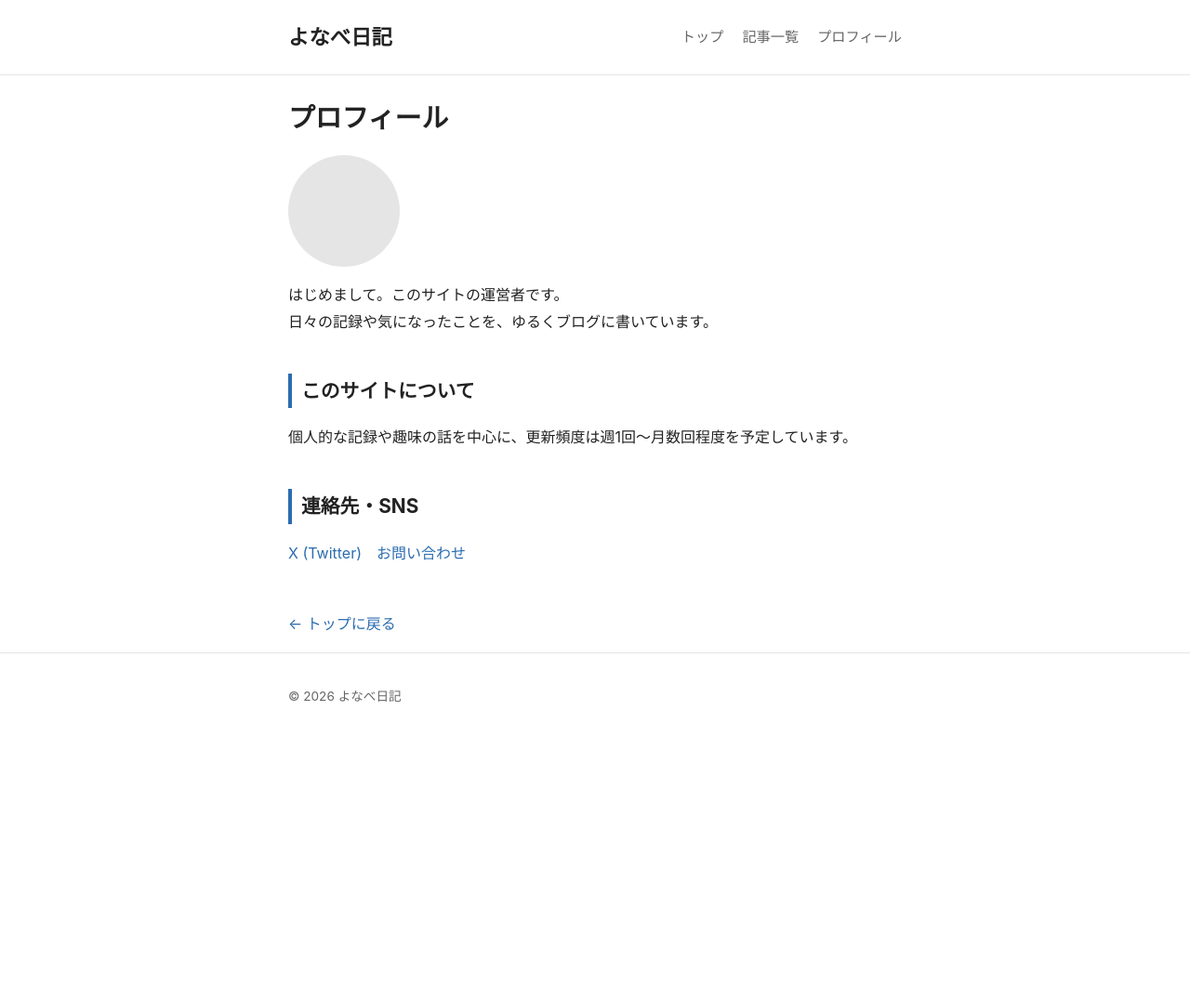
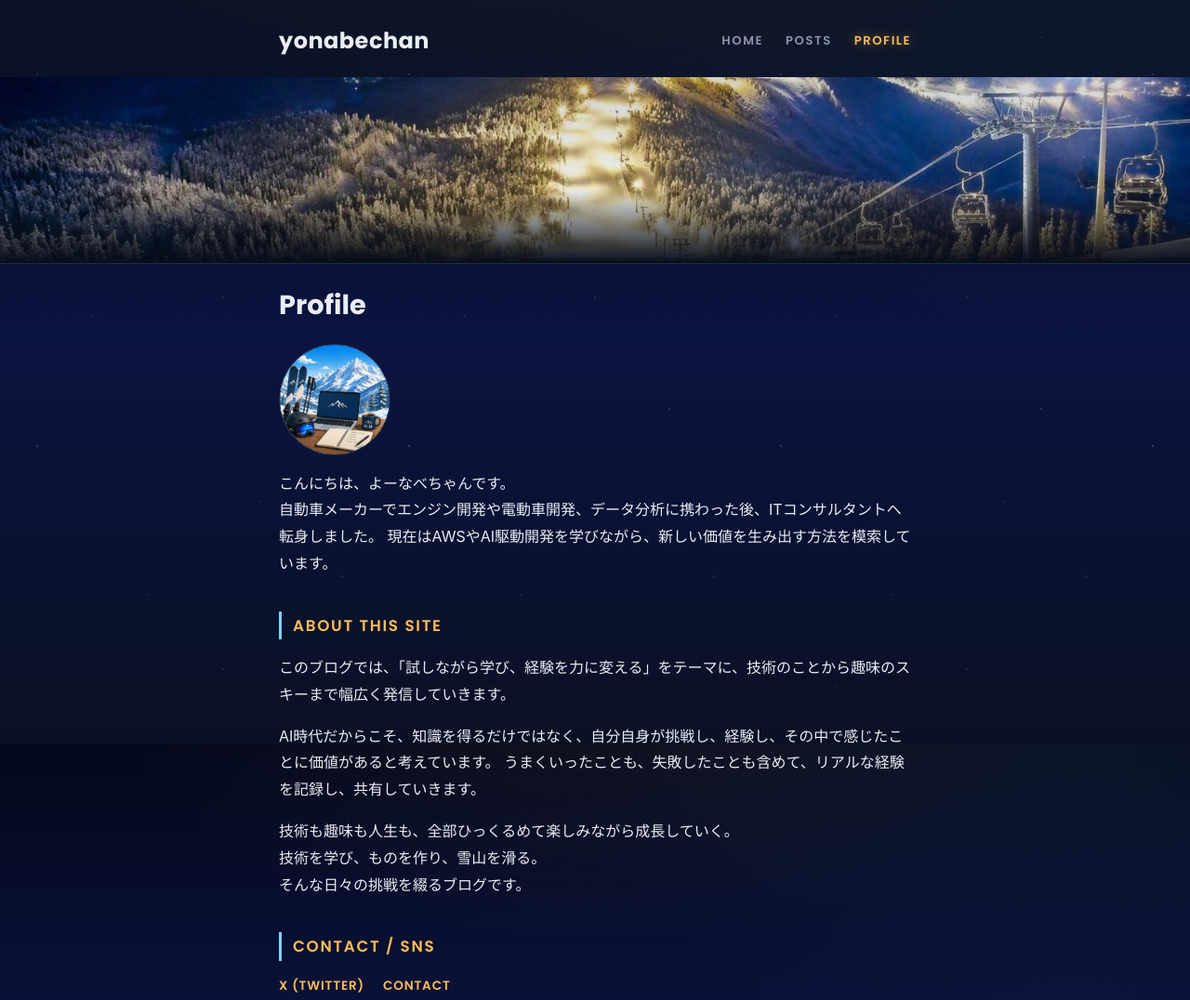
Before and after one commit to yonabechan/yonabechan-blog, a plain HTML site: page profile.html in a window 1280 px wide. Shown: the top 1076 px of the page at 93% size. Before the commit the page ends 800 px from the top, so only its background shows below. Drawn offline with Linux system fonts and the light colour scheme.

Commit message:
デザイン第3版（実画像ヒーロー）、プロフィール本文・写真、記事内容を反映
- ヒーロー画像・プロフィール写真をimg/に追加
- profile.htmlに自己紹介文を反映、タグライン「Night Ski Diary」を削除
- 最初の記事を2026-09-08付けにリネームし、プロフィール内容に合わせて本文を修正
- トップページの導入文セクションを削除

Co-Authored-By: Claude Sonnet 5 <noreply@anthropic.com>

```diff
--- a/css/style.css
+++ b/css/style.css
@@ -1,15 +1,19 @@
 /* ==========================================================================
-   よなべ日記 - スタイルシート
-   シンプル・ミニマル・可読性優先
+   yonabechan - スタイルシート
+   Night Ski / 雪夜のナイター をイメージしたダークテーマ
    ========================================================================== */
 
 :root {
-  --color-bg: #ffffff;
-  --color-text: #222222;
-  --color-text-light: #666666;
-  --color-accent: #2b6cb0;
-  --color-border: #e5e5e5;
-  --max-width: 700px;
+  --color-bg: #070c1a;
+  --color-bg-alt: #101c38;
+  --color-bg-card: #0f1a30;
+  --color-text: #e9edf5;
+  --color-text-muted: #8b96ac;
+  --color-accent: #7dd3fc;       /* 遠くの雪稜を照らす月明かり・アイスブルー */
+  --color-accent-warm: #ffbb55;  /* ゲレンデを照らすナイター照明のゴールド */
+  --color-border: #1f2c48;
+  --max-width: 720px;
+  --font-heading: "Poppins", "Hiragino Sans", "Yu Gothic", sans-serif;
   --font-base: -apple-system, BlinkMacSystemFont, "Hiragino Sans", "Yu Gothic",
     "Segoe UI", Meiryo, sans-serif;
 }
@@ -26,9 +30,32 @@ body {
   margin: 0;
   font-family: var(--font-base);
   color: var(--color-text);
-  background: var(--color-bg);
+  background:
+    radial-gradient(ellipse 900px 500px at 50% -10%, rgba(255, 187, 85, 0.06), transparent 60%),
+    radial-gradient(ellipse 900px 600px at 90% 0%, rgba(125, 211, 252, 0.06), transparent 60%),
+    linear-gradient(180deg, #04081c 0%, #0a1440 45%, #0a1024 100%);
+  background-attachment: fixed;
   line-height: 1.8;
   font-size: 16px;
+}
+
+/* 降雪の粒子感を出す固定背景レイヤー */
+body::before {
+  content: "";
+  position: fixed;
+  inset: 0;
+  pointer-events: none;
+  z-index: -1;
+  background-image:
+    radial-gradient(1.5px 1.5px at 10% 20%, rgba(255, 255, 255, 0.35), transparent),
+    radial-gradient(1.5px 1.5px at 80% 10%, rgba(255, 255, 255, 0.25), transparent),
+    radial-gradient(1px 1px at 40% 60%, rgba(255, 255, 255, 0.3), transparent),
+    radial-gradient(1.5px 1.5px at 60% 80%, rgba(255, 255, 255, 0.2), transparent),
+    radial-gradient(1px 1px at 25% 85%, rgba(255, 255, 255, 0.25), transparent),
+    radial-gradient(1.5px 1.5px at 92% 55%, rgba(255, 255, 255, 0.2), transparent),
+    radial-gradient(1px 1px at 70% 35%, rgba(255, 255, 255, 0.3), transparent);
+  background-repeat: repeat;
+  background-size: 400px 400px;
 }
 
 .container {
@@ -38,12 +65,13 @@ body {
 }
 
 a {
-  color: var(--color-accent);
+  color: var(--color-accent-warm);
   text-decoration: none;
 }
 
 a:hover {
   text-decoration: underline;
+  text-shadow: 0 0 12px rgba(255, 187, 85, 0.55);
 }
 
 img {
@@ -53,66 +81,114 @@ img {
 
 /* Header */
 .site-header {
+  position: relative;
   border-bottom: 1px solid var(--color-border);
-  padding: 20px 0;
+  padding: 22px 0 0;
+  overflow: hidden;
+  background: linear-gradient(180deg, rgba(16, 26, 44, 0.6), transparent);
 }
 
 .site-header .container {
+  position: relative;
+  z-index: 2;
   display: flex;
   flex-wrap: wrap;
   align-items: center;
   justify-content: space-between;
   gap: 12px;
+  padding-bottom: 18px;
 }
 
 .site-title {
-  font-size: 1.4rem;
-  font-weight: bold;
+  font-family: var(--font-heading);
+  font-size: 1.5rem;
+  font-weight: 700;
+  letter-spacing: 0.02em;
   color: var(--color-text);
 }
 
 .site-title:hover {
   text-decoration: none;
-  opacity: 0.8;
+  color: var(--color-accent);
+  text-shadow: 0 0 16px rgba(125, 211, 252, 0.45);
+}
+
+.site-tagline {
+  display: block;
+  font-family: var(--font-heading);
+  font-size: 0.62rem;
+  font-weight: 500;
+  letter-spacing: 0.28em;
+  text-transform: uppercase;
+  color: var(--color-accent-warm);
+  margin-top: 2px;
 }
 
 .site-nav {
   display: flex;
-  gap: 20px;
+  gap: 24px;
   flex-wrap: wrap;
+  font-family: var(--font-heading);
 }
 
 .site-nav a {
-  color: var(--color-text-light);
-  font-size: 0.95rem;
+  color: var(--color-text-muted);
+  font-size: 0.82rem;
+  font-weight: 600;
+  letter-spacing: 0.12em;
+  text-transform: uppercase;
 }
 
-.site-nav a:hover {
-  color: var(--color-accent);
+.site-nav a:hover,
+.site-nav a.active {
+  color: var(--color-accent-warm);
+  text-decoration: none;
+  text-shadow: 0 0 12px rgba(255, 193, 105, 0.45);
+}
+
+/* ナイタースキーの写真をヘッダー装飾として表示 */
+.header-scene {
+  position: relative;
+  height: 200px;
+  line-height: 0;
+  background-image:
+    linear-gradient(180deg, rgba(4, 8, 20, 0.15) 0%, rgba(4, 8, 20, 0.05) 60%, var(--color-bg) 100%),
+    url("../img/hero-night-piste.jpg");
+  background-size: cover;
+  background-position: center 60%;
+  background-repeat: no-repeat;
 }
 
 /* Main content */
 main {
   padding: 40px 0 60px;
-  min-height: 60vh;
+  min-height: 55vh;
 }
 
 h1 {
+  font-family: var(--font-heading);
   font-size: 1.8rem;
+  font-weight: 700;
   margin-bottom: 0.5em;
+  color: var(--color-text);
 }
 
 h2 {
-  font-size: 1.3rem;
-  margin-top: 2em;
-  margin-bottom: 0.8em;
-  border-left: 4px solid var(--color-accent);
-  padding-left: 10px;
+  font-family: var(--font-heading);
+  font-size: 1.05rem;
+  font-weight: 600;
+  letter-spacing: 0.1em;
+  text-transform: uppercase;
+  margin-top: 2.2em;
+  margin-bottom: 0.9em;
+  color: var(--color-accent-warm);
+  border-left: 3px solid var(--color-accent);
+  padding-left: 12px;
 }
 
 .intro {
   margin-bottom: 2em;
-  color: var(--color-text-light);
+  color: var(--color-text-muted);
 }
 
 /* Post list */
@@ -130,19 +206,32 @@ h2 {
   display: flex;
   flex-wrap: wrap;
   gap: 10px;
-  padding: 14px 4px;
+  padding: 16px 10px;
+  margin: 0 -10px;
+  border-radius: 6px;
   color: var(--color-text);
+  transition: background 0.2s ease, box-shadow 0.2s ease;
 }
 
 .post-list li a:hover {
   text-decoration: none;
-  background: #fafafa;
+  background: var(--color-bg-card);
+  box-shadow: 0 0 0 1px var(--color-border), 0 0 20px rgba(255, 193, 105, 0.08);
+}
+
+.post-list li a:hover .post-title {
+  color: var(--color-accent-warm);
 }
 
 .post-date {
-  color: var(--color-text-light);
-  font-size: 0.9rem;
+  color: var(--color-text-muted);
+  font-size: 0.85rem;
   min-width: 100px;
+  font-variant-numeric: tabular-nums;
+}
+
+.post-title {
+  transition: color 0.2s ease;
 }
 
 /* Article page */
@@ -153,8 +242,9 @@ h2 {
 }
 
 .article-date {
-  color: var(--color-text-light);
-  font-size: 0.9rem;
+  color: var(--color-text-muted);
+  font-size: 0.85rem;
+  letter-spacing: 0.05em;
 }
 
 .article-body p {
@@ -168,6 +258,11 @@ h2 {
 .back-link {
   display: inline-block;
   margin-top: 2em;
+  font-family: var(--font-heading);
+  font-size: 0.85rem;
+  font-weight: 600;
+  letter-spacing: 0.06em;
+  text-transform: uppercase;
 }
 
 /* Profile */
@@ -175,7 +270,11 @@ h2 {
   width: 120px;
   height: 120px;
   border-radius: 50%;
-  background: var(--color-border);
+  background: linear-gradient(145deg, var(--color-bg-card), var(--color-bg-alt));
+  background-image: url("../img/profile-photo.jpg");
+  background-size: cover;
+  background-position: center;
+  border: 1px solid var(--color-border);
   margin-bottom: 1em;
 }
 
@@ -183,15 +282,20 @@ h2 {
   list-style: none;
   padding: 0;
   display: flex;
-  gap: 16px;
+  gap: 20px;
+  font-family: var(--font-heading);
+  font-size: 0.85rem;
+  font-weight: 600;
+  letter-spacing: 0.06em;
+  text-transform: uppercase;
 }
 
 /* Footer */
 .site-footer {
   border-top: 1px solid var(--color-border);
-  padding: 20px 0;
-  color: var(--color-text-light);
-  font-size: 0.85rem;
+  padding: 24px 0;
+  color: var(--color-text-muted);
+  font-size: 0.8rem;
 }
 
 /* Responsive */
@@ -205,6 +309,10 @@ h2 {
     align-items: flex-start;
   }
 
+  .header-scene {
+    height: 130px;
+  }
+
   .post-date {
     min-width: auto;
   }
--- a/profile.html
+++ b/profile.html
@@ -3,49 +3,63 @@
 <head>
   <meta charset="UTF-8">
   <meta name="viewport" content="width=device-width, initial-scale=1.0">
-  <title>プロフィール | よなべ日記</title>
-  <meta name="description" content="よなべ日記の運営者プロフィール">
+  <title>プロフィール | yonabechan</title>
+  <meta name="description" content="yonabechanの運営者プロフィール">
+  <link rel="preconnect" href="https://fonts.googleapis.com">
+  <link rel="preconnect" href="https://fonts.gstatic.com" crossorigin>
+  <link href="https://fonts.googleapis.com/css2?family=Poppins:wght@500;600;700&display=swap" rel="stylesheet">
   <link rel="stylesheet" href="css/style.css">
 </head>
 <body>
   <header class="site-header">
     <div class="container">
-      <a href="index.html" class="site-title">よなべ日記</a>
+      <a href="index.html" class="site-title">yonabechan</a>
       <nav class="site-nav">
-        <a href="index.html">トップ</a>
-        <a href="posts/index.html">記事一覧</a>
-        <a href="profile.html">プロフィール</a>
+        <a href="index.html">Home</a>
+        <a href="posts/index.html">Posts</a>
+        <a href="profile.html" class="active">Profile</a>
       </nav>
     </div>
+    <div class="header-scene" aria-hidden="true"></div>
   </header>
 
   <main class="container">
-    <h1>プロフィール</h1>
+    <h1>Profile</h1>
 
     <div class="profile-photo"></div>
 
     <p>
-      はじめまして。このサイトの運営者です。<br>
-      日々の記録や気になったことを、ゆるくブログに書いています。
+      こんにちは、よーなべちゃんです。<br>
+      自動車メーカーでエンジン開発や電動車開発、データ分析に携わった後、ITコンサルタントへ転身しました。
+      現在はAWSやAI駆動開発を学びながら、新しい価値を生み出す方法を模索しています。
     </p>
 
-    <h2>このサイトについて</h2>
+    <h2>About This Site</h2>
     <p>
-      個人的な記録や趣味の話を中心に、更新頻度は週1回〜月数回程度を予定しています。
+      このブログでは、「試しながら学び、経験を力に変える」をテーマに、技術のことから趣味のスキーまで幅広く発信していきます。
+    </p>
+    <p>
+      AI時代だからこそ、知識を得るだけではなく、自分自身が挑戦し、経験し、その中で感じたことに価値があると考えています。
+      うまくいったことも、失敗したことも含めて、リアルな経験を記録し、共有していきます。
+    </p>
+    <p>
+      技術も趣味も人生も、全部ひっくるめて楽しみながら成長していく。<br>
+      技術を学び、ものを作り、雪山を滑る。<br>
+      そんな日々の挑戦を綴るブログです。
     </p>
 
-    <h2>連絡先・SNS</h2>
+    <h2>Contact / SNS</h2>
     <ul class="sns-links">
       <li><a href="#">X (Twitter)</a></li>
-      <li><a href="#">お問い合わせ</a></li>
+      <li><a href="#">Contact</a></li>
     </ul>
 
-    <p><a href="index.html" class="back-link">← トップに戻る</a></p>
+    <p><a href="index.html" class="back-link">← Back to Home</a></p>
   </main>
 
   <footer class="site-footer">
     <div class="container">
-      <p>&copy; 2026 よなべ日記</p>
+      <p>&copy; 2026 yonabechan</p>
     </div>
   </footer>
 </body>
```
Also changed, not shown: index.html (+16 -15 lines), posts/2026-09-04-hello-world.html (deleted, +0 -52 lines), posts/2026-09-08-hello-world.html (added, +60 -0 lines), posts/index.html (+15 -11 lines), img/hero-night-piste.jpg (added), img/profile-photo.jpg (added).
